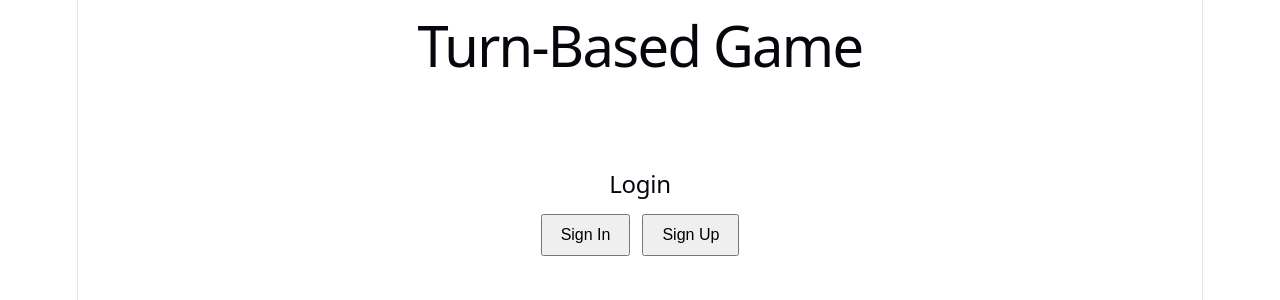
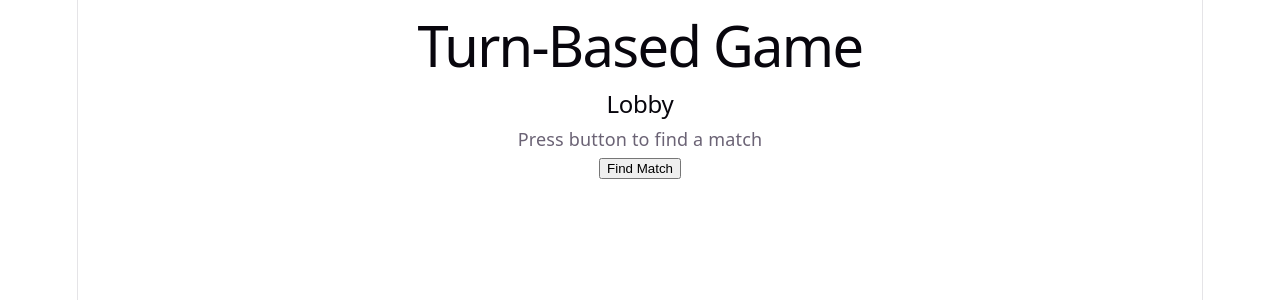
Before and after one commit to MnaboDe/turn-based-game, a React app in the folder frontend/: page / in a window 1280 px wide. Both pictures are taken after a click on the button "Sign In". Shown: the top 300 px of the page. Built offline with nearby package versions, Linux system fonts and the light colour scheme; the HTML template or start-up script is replaced by a standard one.

Commit message:
Add screen navigation between login lobby and game

```diff
--- a/frontend/src/App.jsx
+++ b/frontend/src/App.jsx
@@ -1,10 +1,22 @@
+import { useState } from "react";
 import Login from "./screens/Login";
+import Lobby from "./screens/Lobby";
+import Game from "./screens/Game";
 
 function App() {
+  const [screen, setScreen] = useState("login");
+
   return (
     <main>
       <h1>Turn-Based Game</h1>
-      <Login />
+
+      {screen === "login" && <Login onSignIn={() => setScreen("lobby")} />}
+
+      {screen === "lobby" && (
+        <Lobby onFindMatch={() => setScreen("game")} />
+      )}
+
+      {screen === "game" && <Game />}
     </main>
   );
 }
--- a/frontend/src/screens/Lobby.jsx
+++ b/frontend/src/screens/Lobby.jsx
@@ -1,8 +1,9 @@
-function Lobby() {
+function Lobby({ onFindMatch }) {
   return (
     <div>
       <h2>Lobby</h2>
       <p>Press button to find a match</p>
+      <button onClick={onFindMatch}>Find Match</button>
     </div>
   );
 }
--- a/frontend/src/screens/Login.jsx
+++ b/frontend/src/screens/Login.jsx
@@ -1,12 +1,12 @@
 import "./Login.css";
 
-function Login() {
+function Login({ onSignIn }) {
   return (
     <div className="login-container">
       <h2>Login</h2>
 
       <div className="login-actions">
-        <button>Sign In</button>
+        <button onClick={onSignIn}>Sign In</button>
         <button>Sign Up</button>
       </div>
     </div>
```
Lines whose indentation alone changed are shown as unchanged.
